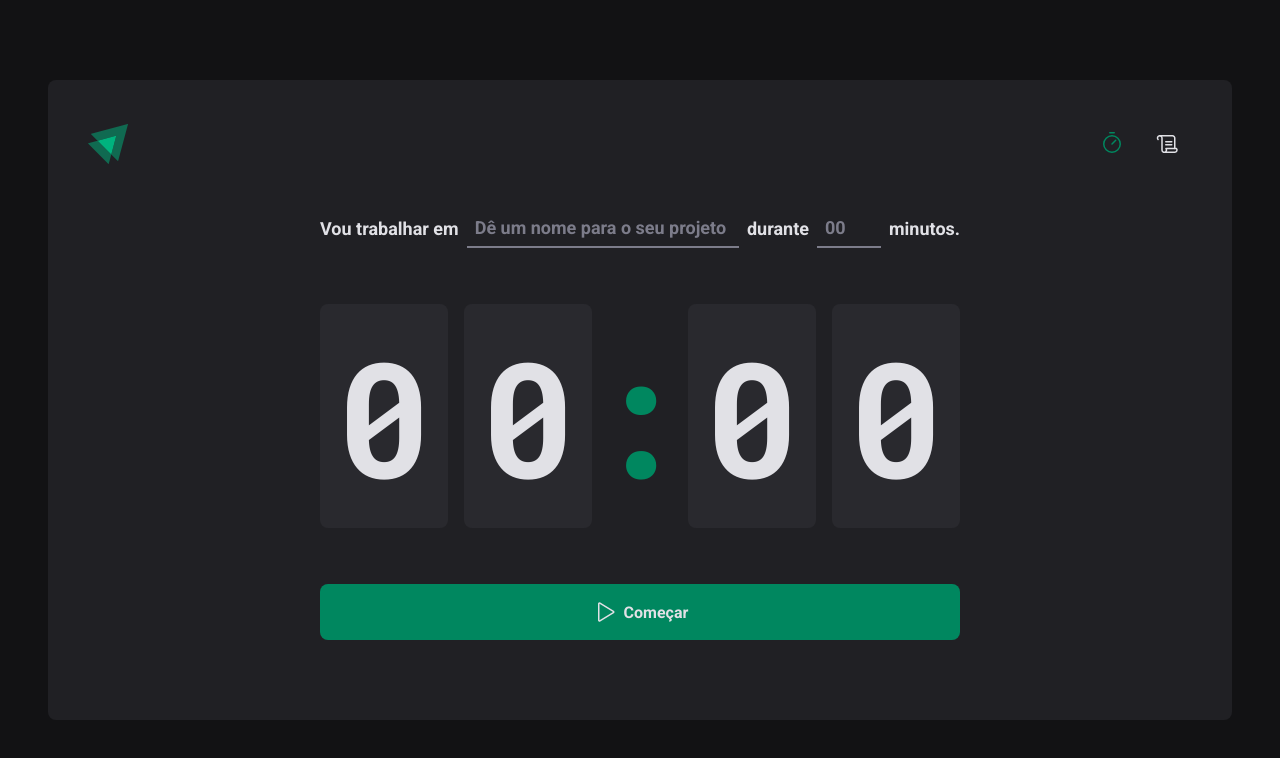
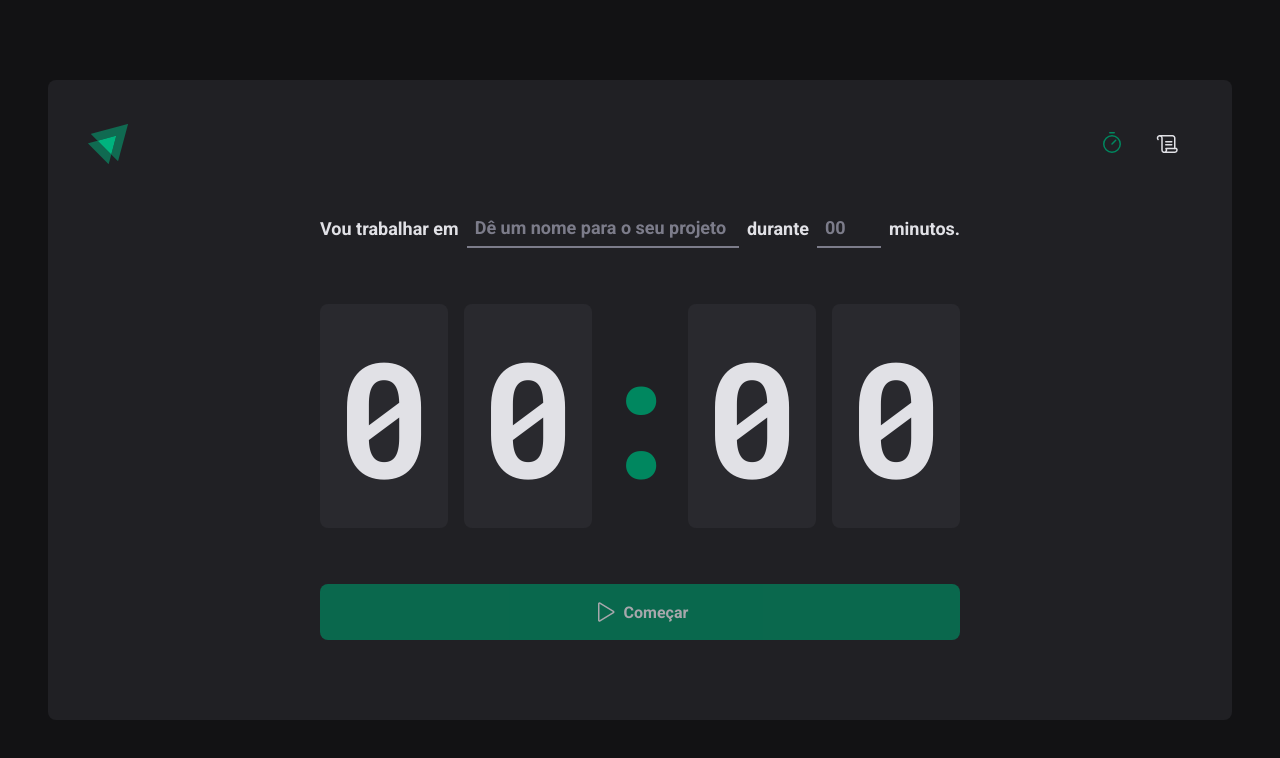
Before and after one commit to jaocarli/02-ignite-timer, a React (Vite) app: page / in a window 1280 px wide. Shown: the top 758 px of the page. Built offline with nearby package versions, Linux system fonts and the light colour scheme.

Commit message:
[FEAT] - Instalado React Hook Form

```diff
--- a/package.json
+++ b/package.json
@@ -13,6 +13,7 @@
     "phosphor-react": "^1.4.1",
     "react": "^18.2.0",
     "react-dom": "^18.2.0",
+    "react-hook-form": "^7.34.2",
     "react-router-dom": "^6.3.0"
   },
   "devDependencies": {
--- a/src/pages/Home/index.tsx
+++ b/src/pages/Home/index.tsx
@@ -1,4 +1,6 @@
 import { Play } from 'phosphor-react'
+import { useForm } from 'react-hook-form'
+
 import {
   CountdownContainer,
   FormContainer,
@@ -10,15 +12,25 @@
 } from './styles'
 
 export function Home() {
+  const { register, handleSubmit, watch } = useForm()
+
+  function handleCreateNewCycle(data: any) {
+    console.log(data)
+  }
+
+  const task = watch('task')
+  const isSubmitDisabled = !task
+
   return (
     <HomeContainer>
-      <form action="">
+      <form onSubmit={handleSubmit(handleCreateNewCycle)} action="">
         <FormContainer>
           <label htmlFor="task">Vou trabalhar em</label>
           <TaskInput
             id="task"
             list="task-suggestions"
             placeholder="Dê um nome para o seu projeto"
+            {...register('task')}
           />
 
           <datalist id="task-suggestions">
@@ -38,6 +50,7 @@
             step={5}
             min={5}
             max={60}
+            {...register('minutesAmount', { valueAsNumber: true })}
           />
 
           <span>minutos.</span>
@@ -51,7 +64,7 @@
           <span>0</span>
         </CountdownContainer>
 
-        <StartCountdownButton type="submit">
+        <StartCountdownButton disabled={isSubmitDisabled} type="submit">
           <Play size={24} />
           Começar
         </StartCountdownButton>
```
Also changed, not shown: 1 other file (tests, documents, lock files or other folders).
